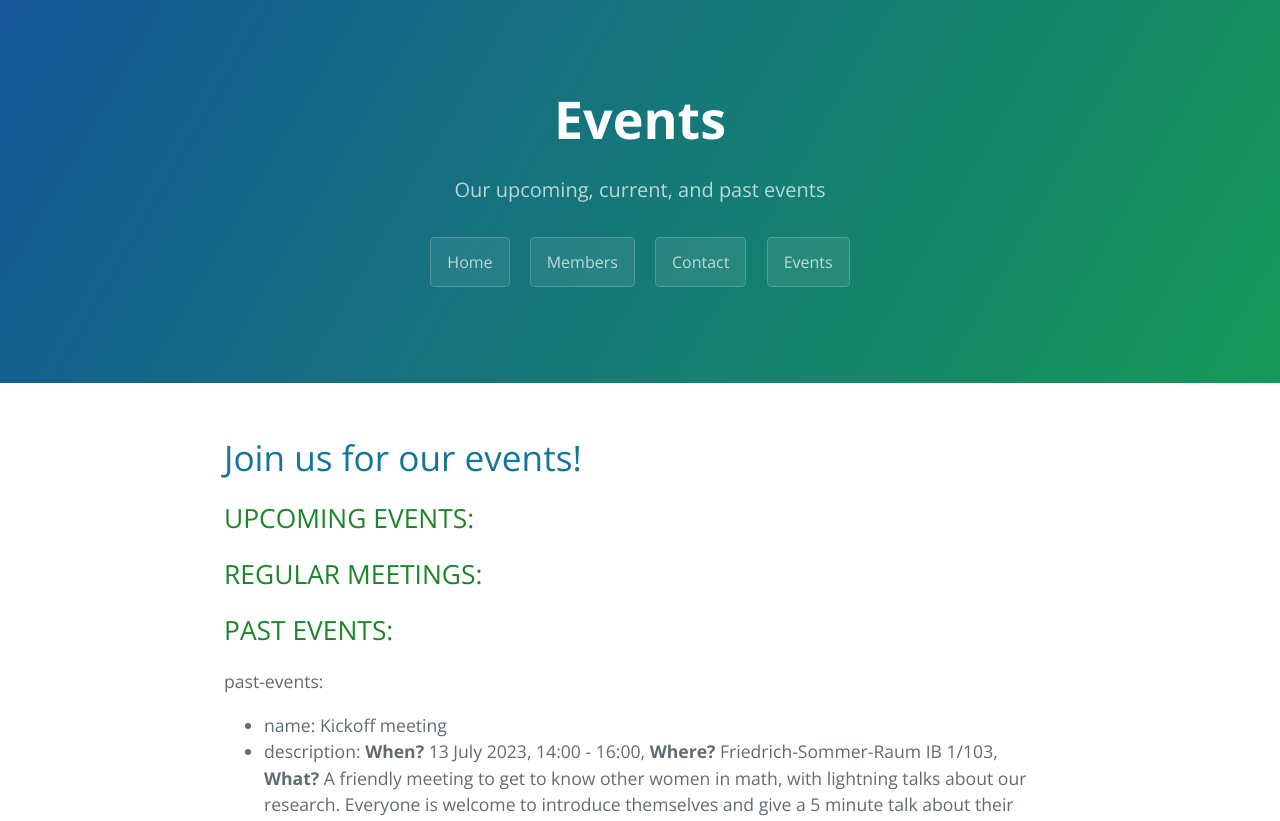
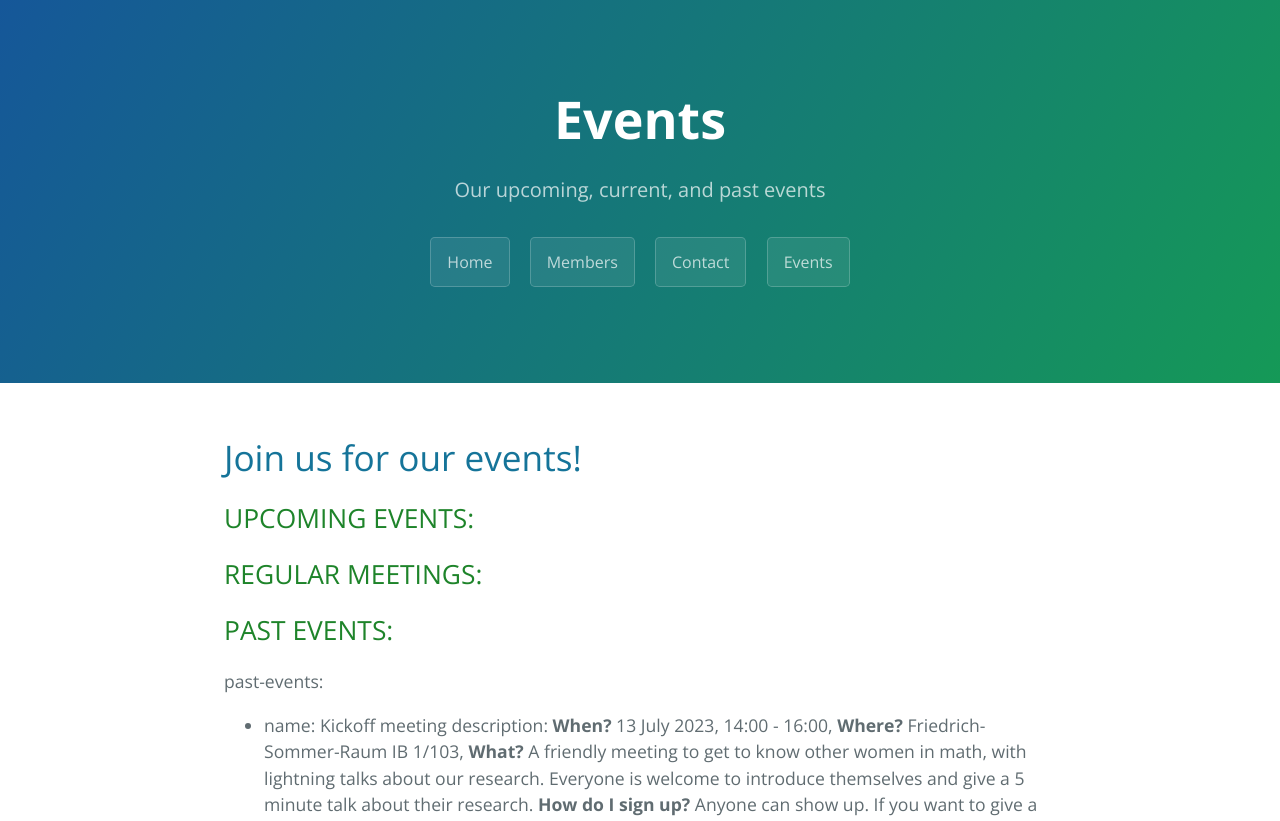
Before and after one commit to rub-wim/rub-wim.github.io, a Jekyll site: the page built from events.md, in a window 1280 px wide. Shown: the top 821 px of the page. Built offline with Jekyll 4.4.1, drawn with Linux system fonts in a browser that asks for light colours.

```diff
--- a/events.md
+++ b/events.md
@@ -29,7 +29,7 @@ description: Our upcoming, current, and past events
 ## PAST EVENTS:
 past-events:
 - name: Kickoff meeting
-- description: **When?** 13 July 2023, 14:00 - 16:00, **Where?** Friedrich-Sommer-Raum IB 1/103, **What?** A friendly meeting to get to know other women in math, with lightning talks about our research.
+  description: **When?** 13 July 2023, 14:00 - 16:00, **Where?** Friedrich-Sommer-Raum IB 1/103, **What?** A friendly meeting to get to know other women in math, with lightning talks about our research.
 Everyone is welcome to introduce themselves and give a 5 minute talk about their research.
 **How do I sign up?** Anyone can show up. If you want to give a lightning talk, email the organizers by July 10.
 
```
